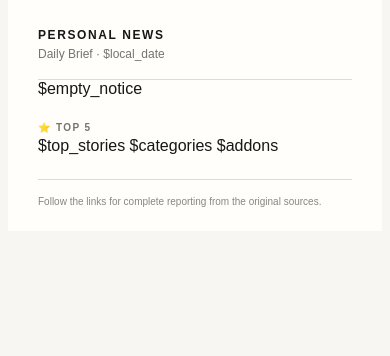
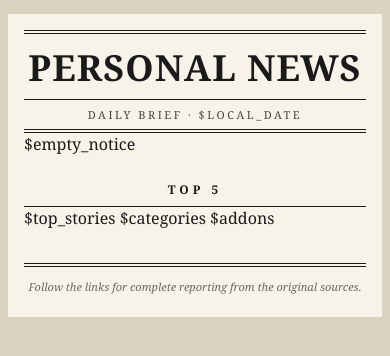
Before and after one commit to saianuragh/personal-news-agent, a Python web app: template app/newsletter/templates/newsletter.html in a window 390 px wide. Shown: the top 356 px of the page. Run offline with Jinja, Linux system fonts and the light colour scheme; the template is opened without the code that fills it, so the values that code supplies are empty.

Commit message:
Revamp newsletter HTML template styles and layout
Updated the newsletter HTML template with new styles and structure for better visual appeal and responsiveness.

```diff
--- a/app/newsletter/templates/newsletter.html
+++ b/app/newsletter/templates/newsletter.html
@@ -6,57 +6,32 @@
     <meta name="color-scheme" content="light">
     <title>$title</title>
     <style>
-      body { margin:0; padding:0; background:#f7f6f2; color:#171717; font-family:Arial,Helvetica,sans-serif; }
-      a { color:#9e2924; }
-      .page { width:100%; background:#f7f6f2; }
-      .container { width:100%; max-width:620px; margin:0 auto; background:#fffefa; }
-      .content { padding:28px 30px 22px; }
-      .masthead { padding-bottom:18px; border-bottom:1px solid #dedbd5; }
-      .brand { margin:0 0 5px; font-size:12px; font-weight:bold; letter-spacing:1.6px; }
-      .edition { margin:0; color:#77736d; font-size:12px; }
-      .section-heading { margin:24px 0 4px; color:#77736d; font-size:10px; font-weight:bold; letter-spacing:1.4px; }
-      .story { padding:14px 0; border-bottom:1px solid #e7e3dc; }
-      .story h3 { margin:3px 0 6px; font-family:Georgia,'Times New Roman',serif; font-size:19px; line-height:1.3; }
-      .story h3 a { color:#171717; text-decoration:none; }
-      .category { margin:0; color:#9e2924; font-size:9px; font-weight:bold; letter-spacing:1.2px; }
-      .summary { margin:0 0 7px; color:#383838; font-size:13px; line-height:1.5; }
-      .metadata { margin:0 0 5px; color:#77736d; font-size:10px; line-height:1.4; }
-      .read-more { display:inline-block; padding:5px 0; color:#9e2924; font-size:10px; font-weight:bold; letter-spacing:.7px; text-decoration:none; }
-      .category-section { margin-top:20px; }
-      .category-section .section-heading { margin-top:0; padding-top:14px; border-top:1px solid #dedbd5; color:#171717; font-family:Georgia,'Times New Roman',serif; font-size:17px; letter-spacing:0; }
-      .compact h3 { font-size:15px; }
-      .compact .summary { margin-bottom:5px; font-size:12px; }
-      .compact .story { padding:10px 0; }
-      .addon { margin-top:22px; padding-top:14px; border-top:1px solid #dedbd5; }
-      .addon ul { margin:8px 0 0; padding-left:17px; }
-      .addon li { padding:3px 0; color:#383838; font-size:12px; line-height:1.45; }
-      .addon li a { color:#383838; text-decoration:none; }
-      .footer { margin-top:24px; padding-top:14px; border-top:1px solid #dedbd5; color:#8a867f; font-size:10px; line-height:1.5; }
+      body { margin:0; padding:0; background:#d9d3c2; }
+      a { text-decoration:none; }
       @media only screen and (max-width:520px) {
-        .content { padding:22px 17px 18px; }
-        .story h3 { font-size:18px; }
-        .compact h3 { font-size:15px; }
-        .summary { font-size:13px; }
+        .content { padding:4px 16px 22px !important; }
+        .brand { font-size:36px !important; letter-spacing:1px !important; }
+        .story.lead h3 { font-size:28px !important; }
+        .col { display:block !important; width:100% !important; padding:0 !important; border-left:0 !important; }
+        .col-right { padding-top:6px !important; }
       }
     </style>
   </head>
-  <body style="margin:0;padding:0;background:#f7f6f2;color:#171717;font-family:Arial,Helvetica,sans-serif;">
-    <table role="presentation" class="page" width="100%" cellpadding="0" cellspacing="0" border="0" style="width:100%;background:#f7f6f2;">
-      <tbody><tr><td align="center" style="padding:0 8px;">
-        <table role="presentation" class="container" width="100%" cellpadding="0" cellspacing="0" border="0" style="width:100%;max-width:620px;background:#fffefa;">
-          <tbody><tr><td class="content" style="padding:28px 30px 22px;">
-            <div class="masthead" style="padding-bottom:18px;border-bottom:1px solid #dedbd5;">
-              <p class="brand" style="margin:0 0 5px;font-size:12px;font-weight:bold;letter-spacing:1.6px;">PERSONAL NEWS</p>
-              <p class="edition" style="margin:0;color:#77736d;font-size:12px;">Daily Brief · $local_date</p>
+  <body style="margin:0;padding:0;background:#d9d3c2;color:#1a1a1a;font-family:Georgia,'Times New Roman',Times,serif;">
+    <table role="presentation" class="page" width="100%" cellpadding="0" cellspacing="0" border="0" style="width:100%;background:#d9d3c2;">
+      <tbody><tr><td align="center" style="padding:14px 8px;">
+        <table role="presentation" class="container" width="100%" cellpadding="0" cellspacing="0" border="0" style="width:100%;max-width:620px;background:#f7f3e8;">
+          <tbody><tr><td class="content" style="padding:10px 30px 28px;">
+            <div class="masthead" style="margin-top:12px;padding:16px 0 12px;border-top:4px double #1a1a1a;text-align:center;">
+              <p class="brand" style="margin:0;color:#1a1a1a;font-family:Georgia,'Times New Roman',Times,serif;font-size:56px;font-weight:bold;line-height:1.02;letter-spacing:3px;">PERSONAL NEWS</p>
             </div>
+            <p class="edition" style="margin:0;padding:7px 0;border-top:1px solid #1a1a1a;border-bottom:4px double #1a1a1a;color:#4a443a;font-family:Georgia,'Times New Roman',Times,serif;font-size:11px;letter-spacing:2.5px;text-align:center;text-transform:uppercase;">Daily Brief · $local_date</p>
             $empty_notice
-            <div>
-              <h1 class="section-heading" style="margin:24px 0 4px;color:#77736d;font-size:10px;font-weight:bold;letter-spacing:1.4px;">⭐ TOP 5</h1>
-              $top_stories
-              $categories
-              $addons
-            </div>
-            <div class="footer" style="margin-top:24px;padding-top:14px;border-top:1px solid #dedbd5;color:#8a867f;font-size:10px;line-height:1.5;">
+            <h1 class="section-heading" style="margin:26px 0 0;padding:0 0 8px;border-bottom:1px solid #1a1a1a;color:#1a1a1a;font-family:Georgia,'Times New Roman',Times,serif;font-size:12px;font-weight:bold;letter-spacing:4px;text-align:center;">TOP 5</h1>
+            $top_stories
+            $categories
+            $addons
+            <div class="footer" style="margin-top:34px;padding-top:12px;border-top:4px double #1a1a1a;color:#6e675b;font-family:Georgia,'Times New Roman',Times,serif;font-size:11px;font-style:italic;line-height:1.5;text-align:center;">
               Follow the links for complete reporting from the original sources.
             </div>
           </td></tr></tbody>
```
